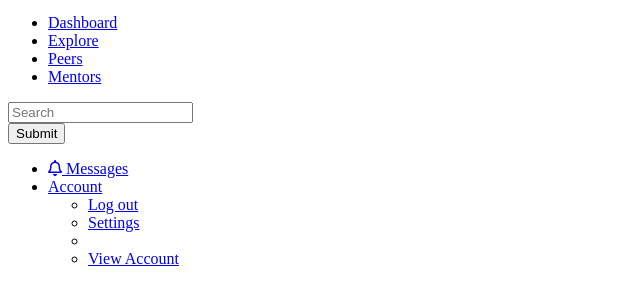
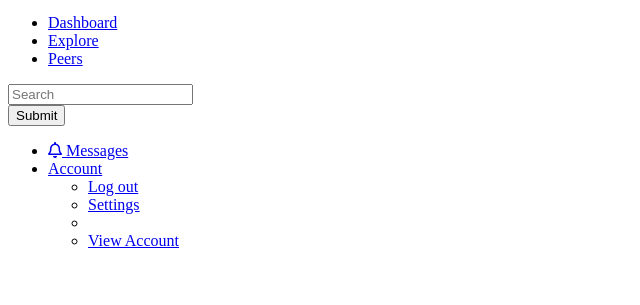
Before and after one commit to snwessel/HarvardHackEd, a plain HTML site: page Web App/navbar.html in a window 1280 px wide. Shown: the part 39-344 px from the top of the page, without its empty margins (0-640 px from the left). Drawn offline with Linux system fonts and the light colour scheme.

Commit message:
Removed mentor tab from the navbar

```diff
--- a/Web App/navbar.html
+++ b/Web App/navbar.html
@@ -21,7 +21,6 @@
         <li><a href="/dashboard.html">Dashboard</a></li>
         <li><a href="/explore.html">Explore</a></li>
         <li><a href="/peers.html">Peers</a></li>
-        <li><a href="/mentors.html">Mentors</a></li>
     </ul>
     <form class="navbar-form navbar-left">
         <div class="form-group">
```
